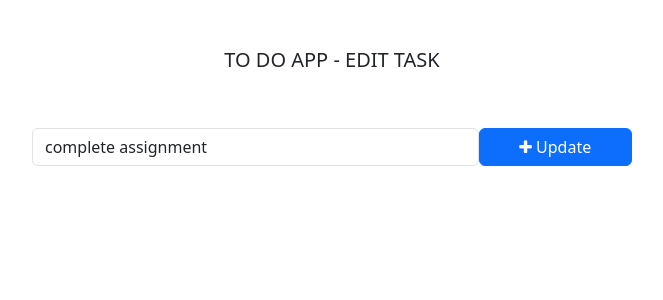
After one commit to sukeertha/TO-DO-List, a Django app: page /todo_task/edit/1/ in a window 1280 px wide. The commit adds this page. Shown: the top 300 px of the page, without its empty margins (308-971 px from the left). Run offline with Django 5.2, Linux system fonts and the light colour scheme; data comes from the database, SQL or seed files in the repository; both versions use the stored data as it was after the commit.

Commit message:
edit task functionality

```diff
--- /dev/null
+++ b/templates/edit.html
@@ -0,0 +1,29 @@
+<!DOCTYPE html>
+<html lang="en">
+<head>
+    <meta charset="UTF-8">
+    <meta name="viewport" content="width=device-width, initial-scale=1.0">
+    <title>Edit-task TO-DO List </title>
+    <link href="https://cdn.jsdelivr.net/npm/bootstrap@5.3.0-alpha1/dist/css/bootstrap.min.css" rel="stylesheet" integrity="sha384-GLhlTQ8iRABdZLl6O3oVMWSktQOp6b7In1Zl3/Jr59b6EGGoI1aFkw7cmDA6j6gD" crossorigin="anonymous">
+    <script src="https://cdn.jsdelivr.net/npm/bootstrap@5.3.0-alpha1/dist/js/bootstrap.bundle.min.js" integrity="sha384-w76AqPfDkMBDXo30jS1Sgez6pr3x5MlQ1ZAGC+nuZB+EYdgRZgiwxhTBTkF7CXvN" crossorigin="anonymous"></script>
+    <!-- Font Awesome Icons -->
+    <link rel="stylesheet" href="https://cdnjs.cloudflare.com/ajax/libs/font-awesome/4.7.0/css/font-awesome.min.css">
+
+</head>
+<body>
+    <div class="container">
+        <h5 class="pt-5 pb-5 text-center"> TO DO APP - EDIT TASK </h5>
+        <form action="{% url 'edit' get_task.pk %}" method="POST " style="width: 600px; margin: auto;" >
+            {% csrf_token %}
+            <div class="form-group">
+                <span style="display: flex;">
+                    <input type="text" name = "add_task" class="form-control" placeholder="Add a task" value="{{ get_task.task }}">
+                    <button class="btn btn-primary" type="submit" style="width: 200px; "><i class="fa fa-plus"></i> Update</button>
+                </span>
+            </div>
+    </div>
+
+
+
+</body>
+</html>
--- a/todo/views.py
+++ b/todo/views.py
@@ -4,5 +4,6 @@ from todo_task.models import taskes
 def home(request):
     # return HttpResponse('<h1>Home page</h1>')
     task = taskes.objects.filter(is_completed=False)
-    context = { 'task':task}
+    completed_task = taskes.objects.filter(is_completed=True)
+    context = { 'task':task, 'completed_task':completed_task }
     return render(request,'home.html',context)
--- a/todo_task/urls.py
+++ b/todo_task/urls.py
@@ -1,5 +1,15 @@
 from django.urls import path
 from . import views
 urlpatterns =[
-    path('add_task/', views.add_task, name='add_task')
+    # ADD TASK
+    path('add_task/', views.add_task, name='add_task'),
+
+    # Mark as done feature
+    path('mark_as_done/<int:pk>/',views.mark_as_done, name='mark_as_done'),
+
+    # mark as undone feature
+    path('mark_as_undone/<int:pk>/', views.mark_as_undone,name='mark_as_undone'),
+
+    # Edit feature
+    path('edit/<int:pk>/',views.edit, name='edit')
 ]
--- a/todo_task/views.py
+++ b/todo_task/views.py
@@ -1,4 +1,4 @@
-from django.shortcuts import render ,redirect
+from django.shortcuts import render ,redirect ,get_object_or_404
 from django.http import HttpResponse
 from . models import taskes
 
@@ -8,3 +8,27 @@ def add_task(request):
     add_task = request.POST['add_task'] # to print the tasks that is typed by user
     taskes.objects.create(task=add_task) # to store the add_task in databse
     return redirect('home')
+
+def mark_as_done(request,pk):
+    task= get_object_or_404(taskes,pk=pk)
+    task.is_completed = True
+    task.save()
+    return redirect('home')
+
+def mark_as_undone(request,pk):
+    task= get_object_or_404(taskes,pk=pk)
+    task.is_completed = False
+    task.save()
+    return redirect('home')
+
+def edit(request,pk):
+    get_task= get_object_or_404(taskes,pk=pk)
+    if request.method == 'POST':
+        new_task = request.POST['add_task']
+        get_task.task = new_task
+        get_task.save()
+        print("Task saved successfully")
+        return redirect('home')
+    else:
+        context = {'get_task':get_task}
+    return render(request, 'edit.html',context)
```
Also changed, not shown: templates/home.html (+12 -4 lines), db.sqlite3.
